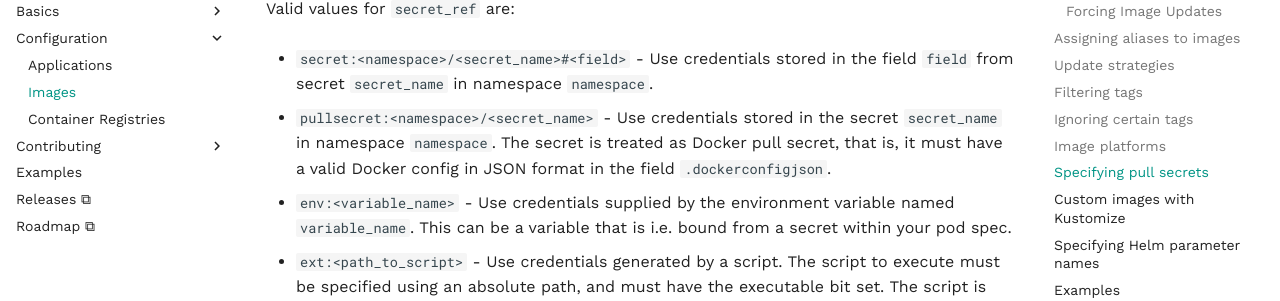
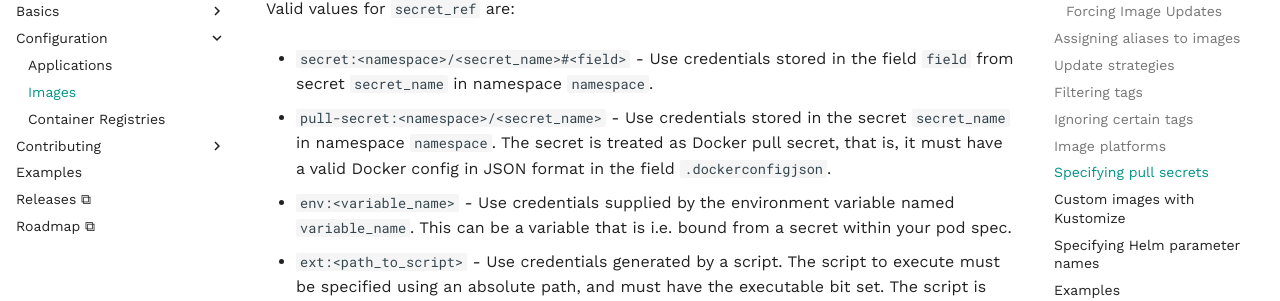
Before and after one commit to argoproj-labs/argocd-image-updater, an MkDocs documentation site: the page built from docs/configuration/images.md, in a window 1280 px wide and 900 px high, scrolled down 4861 px. Shown: the part 151-452 px from the top of the window. Built offline with MkDocs 1.6.1 and Material for MkDocs 9.7.7, drawn with Linux system fonts in a browser that asks for light colours; comment, search, counter and statistics services are not loaded.

Commit message:
docs: annotation "pull-secret"corrected

```diff
--- a/docs/configuration/images.md
+++ b/docs/configuration/images.md
@@ -246,7 +246,7 @@ Valid values for `secret_ref` are:
 * `secret:<namespace>/<secret_name>#<field>` - Use credentials stored in the
   field `field` from secret `secret_name` in namespace `namespace`.
 
-* `pullsecret:<namespace>/<secret_name>` - Use credentials stored in the secret
+* `pull-secret:<namespace>/<secret_name>` - Use credentials stored in the secret
   `secret_name` in namespace `namespace`. The secret is treated as Docker pull
   secret, that is, it must have a valid Docker config in JSON format in the
   field `.dockerconfigjson`.
```
